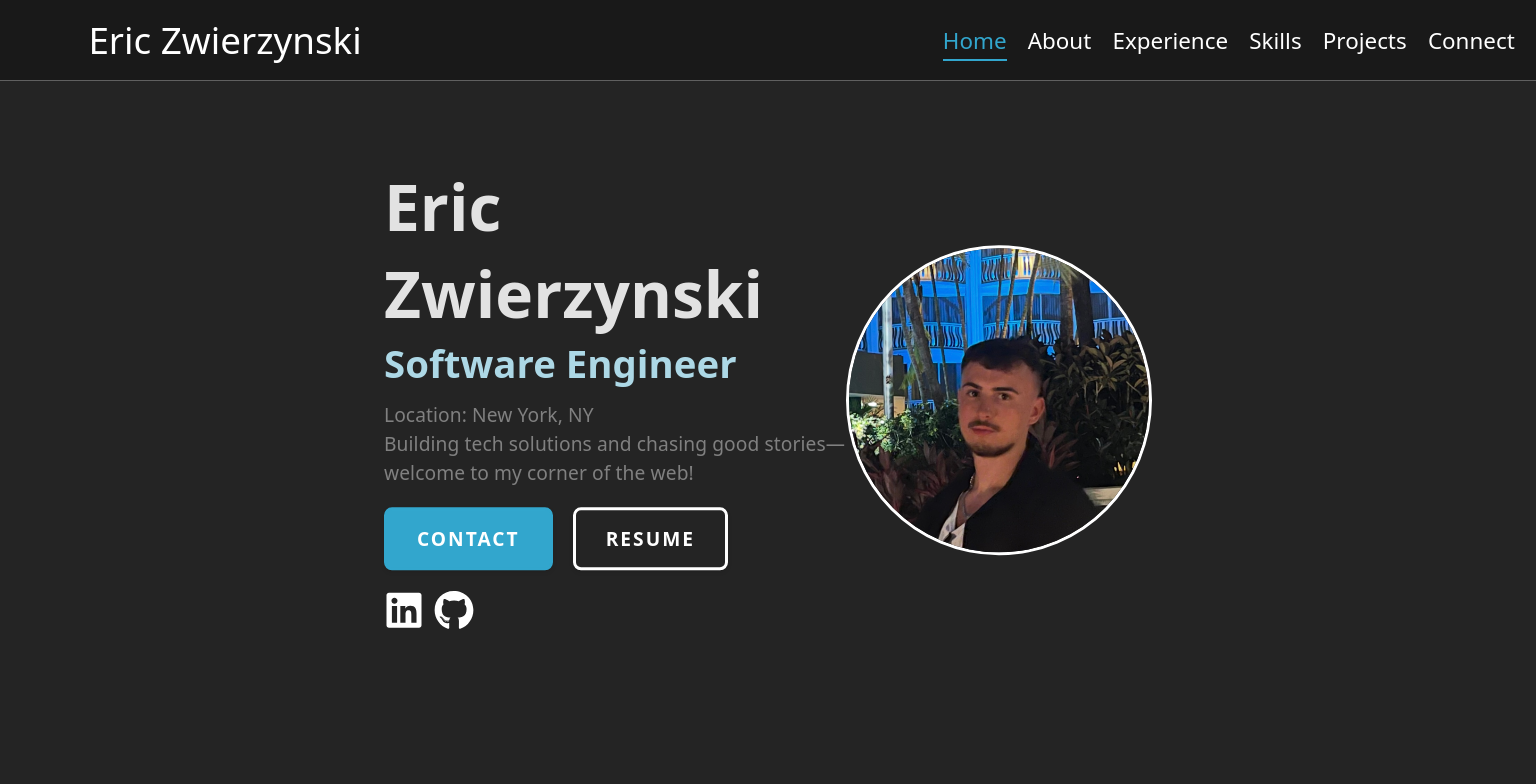
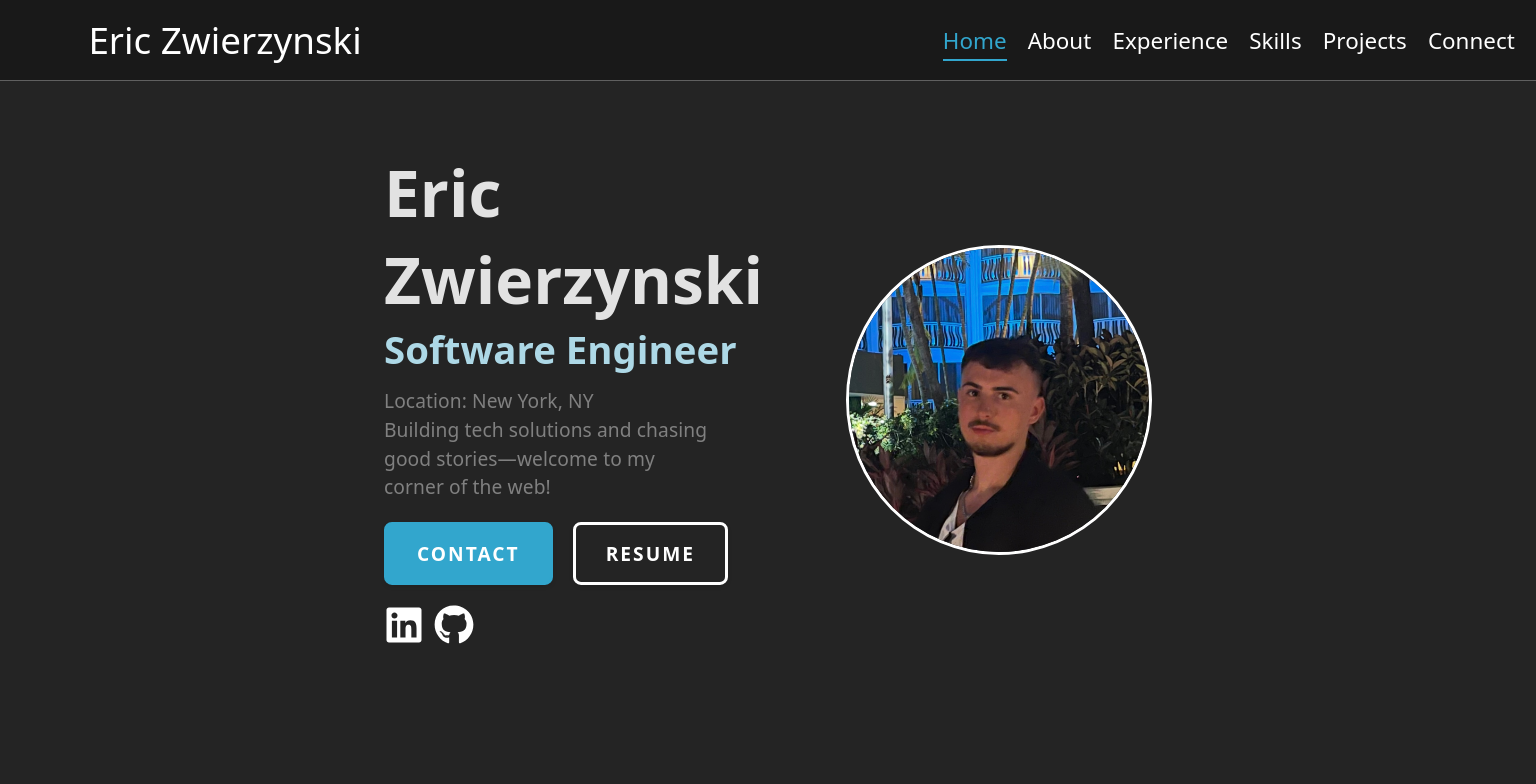
Before and after one commit to ericshark/Personal-Site, a React (Vite) app in the folder Personal Site/: page / in a window 1536 px wide. Shown: the top 784 px of the page. Built offline with nearby package versions, Linux system fonts and the light colour scheme.

Commit message:
card text width

```diff
--- a/Personal Site/src/App.css
+++ b/Personal Site/src/App.css
@@ -121,6 +121,14 @@ html {
   margin: 0;
   line-height: 1.5em;
   letter-spacing: .1px;
+
+}
+
+@media (min-width: 1444px) {
+  .card p{
+   width: 70%;
+  }
+
 }
 .first-link .second, .first-link  .first{
   display: inline-block;
```
